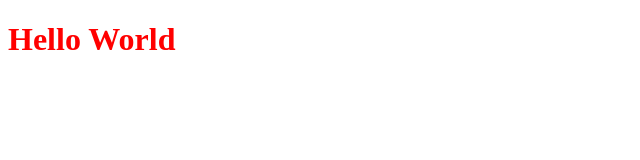
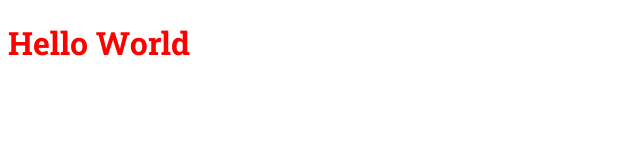
Before and after one commit to gabriel-assana/IgNews, a Next.js app: page / in a window 1280 px wide. Shown: the top 160 px of the page, without its empty margins (0-640 px from the left). Built offline with nearby package versions, Linux system fonts and the light colour scheme.

Commit message:
Configurado fonte externa

```diff
--- a/src/pages/_app.tsx
+++ b/src/pages/_app.tsx
@@ -1,5 +1,4 @@
 import { AppProps } from 'next/app';
-
 
 function App({ Component, pageProps }: AppProps) {
   return <Component {...pageProps} />
--- /dev/null
+++ b/src/pages/_document.tsx
@@ -0,0 +1,17 @@
+import { Head, Html, Main, NextScript } from 'next/document';
+
+export default function Document() {
+    return (
+      <Html>
+        <Head>
+            <link rel="preconnect" href="https://fonts.googleapis.com"/>
+            <link rel="preconnect" href="https://fonts.gstatic.com" crossOrigin=""/>
+            <link href="https://fonts.googleapis.com/css2?family=Roboto+Slab:wght@400;700;900&display=swap" rel="stylesheet"/>
+        </Head>
+        <body>
+          <Main />
+          <NextScript />
+        </body>
+      </Html>
+    )
+  }
--- a/src/styles/home.module.scss
+++ b/src/styles/home.module.scss
@@ -1,3 +1,4 @@
 .title{
-    color: red
+    color: red;
+    font-family: 'Roboto Slab', serif;
 }
```
